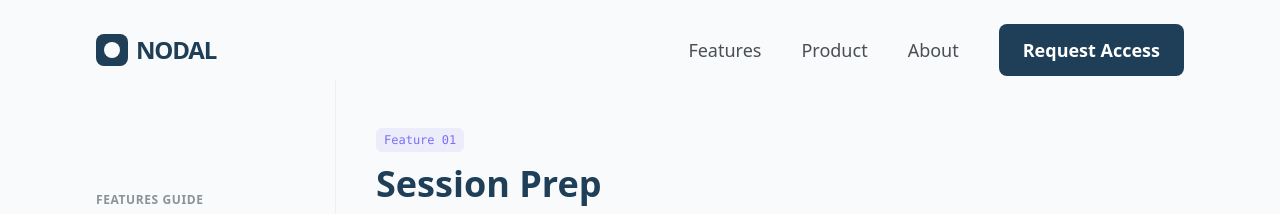
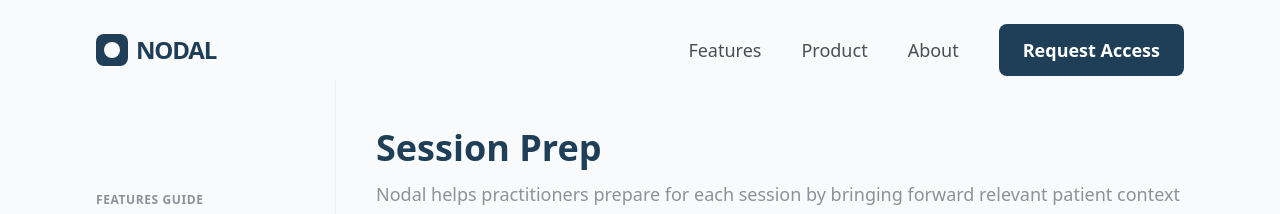
Before and after one commit to corenodal/nodal-website, a React (Vite) app: page /docs in a window 1280 px wide. Shown: the top 214 px of the page. Built offline with nearby package versions, Linux system fonts and the light colour scheme.

Commit message:
add docs page -- error fix 3

```diff
--- a/src/pages/Docs.tsx
+++ b/src/pages/Docs.tsx
@@ -279,15 +279,6 @@ export const Docs = () => {
           <div className="pl-0 lg:pl-10 py-8 md:py-12">
             {/* Feature title */}
             <div className="mb-8">
-              <div className="flex items-center gap-3 mb-3">
-                <span className={`text-xs font-mono px-2 py-1 rounded-md ${
-                  activeFeature.accent === 'nodal-violet'
-                    ? 'bg-nodal-violet/10 text-nodal-violet'
-                    : 'bg-nodal-green/10 text-nodal-green'
-                }`}>
-                  Feature {activeFeature.number}
-                </span>
-              </div>
               <h1 className={`${t.heading} font-semibold text-nodal-blue mb-3`}>
                 {activeFeature.title}
               </h1>
```
